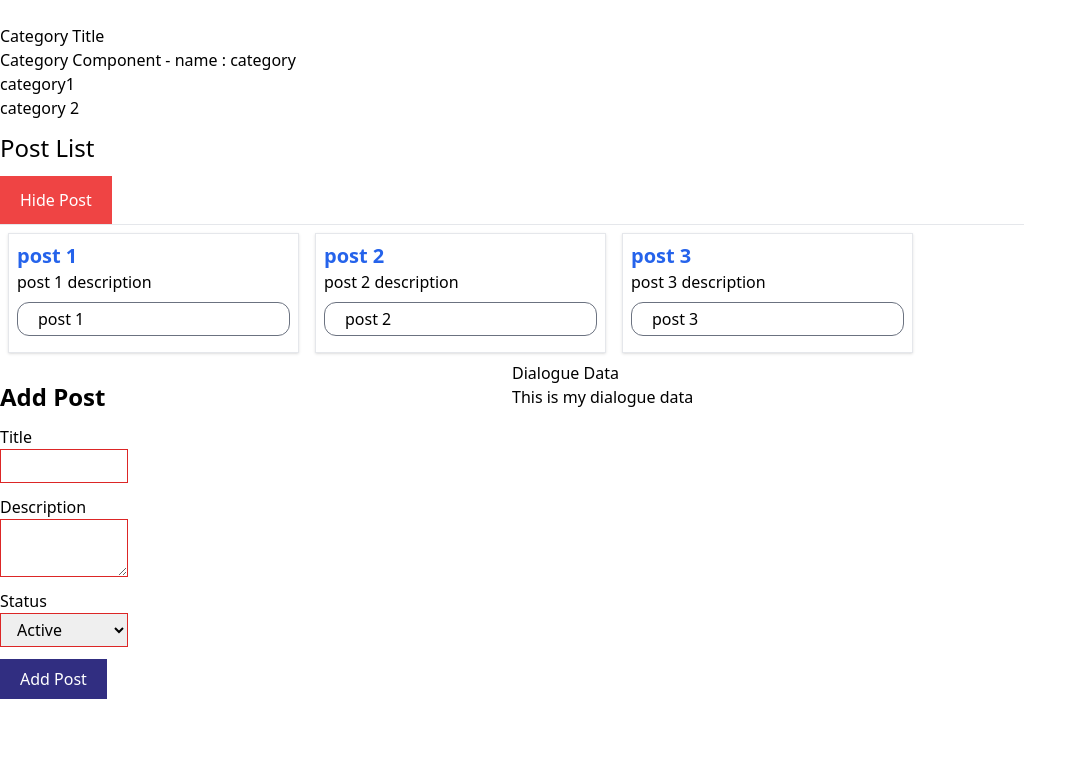
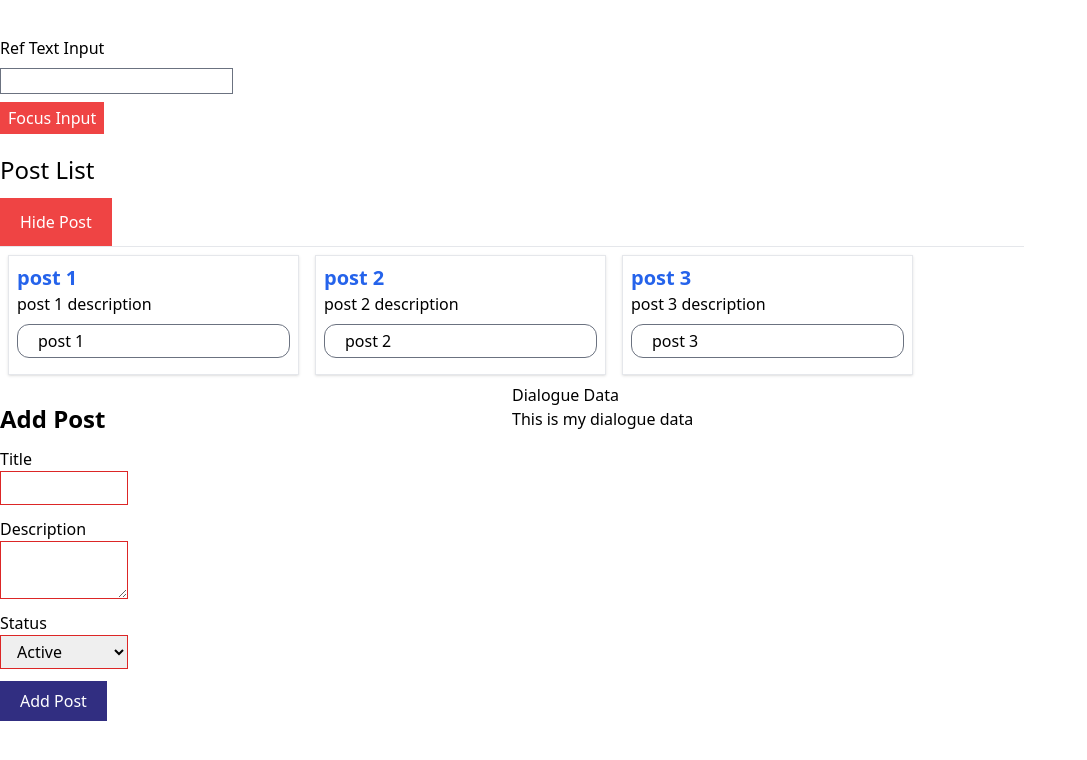
Before and after one commit to shaikh-akbar-96/React-learning-leela, a React (Create React App) app: page / in a window 1280 px wide. Shown: the top 760 px of the page, without its empty margins (0-1087 px from the left). Built offline with nearby package versions, Linux system fonts and the light colour scheme.

Commit message:
access html dom  element in react class component

```diff
--- a/src/App.js
+++ b/src/App.js
@@ -1,10 +1,9 @@
 import "./App.css";
+// import Category from "./components/category/Category";
 // import Button from "./components/button/Button";
-import Category from "./components/category/category";
-import Post from "./components/posts/post";
-
+import Post from "./components/posts/Post";
+import RefTextInput from "./components/refTextInput/refTextInput";
 // import Text from "./components/text/Text";
-
 function App() {
   return (
     <div className="container mx-auto">
@@ -15,7 +14,8 @@ function App() {
       <br />
       <div className="w-4/5">
         <div>
-          <Category name="category" />
+          {/* <Category name="category" /> */}
+          <RefTextInput />
         </div>
         <div>
           <Post />
--- a/src/components/posts/post.js
+++ b/src/components/posts/post.js
@@ -1,7 +1,7 @@
 import { Component } from "react";
 import SinglePost from "../singlePost/singlePost";
 import AddPost from "../addPost/AddPost";
-import Dialogue from "../dialogue/dialogue";
+import Dialogue from "../dialogue/Dialogue";
 
 class Post extends Component {
   constructor(props) {
--- /dev/null
+++ b/src/components/refTextInput/refTextInput.js
@@ -0,0 +1,36 @@
+import React, { Component } from "react";
+
+export default class RefTextInput extends Component {
+  constructor(props) {
+    super(props);
+    this.inputRef = React.createRef();
+  }
+
+  focusInput = () => {
+    console.log(this.inputRef.current);
+    this.inputRef.current.focus();
+    this.inputRef.current.value = "Leela Web Dev";
+  };
+  render() {
+    return (
+      <div className="my-3">
+        <div className="mb-2"> Ref Text Input</div>
+        <div className="">
+          <input
+            type="text"
+            ref={this.inputRef}
+            className="border border-gray-500"
+          />
+        </div>
+        <div>
+          <button
+            className="bg-red-500 text-white px-2 py-1 my-2"
+            onClick={this.focusInput}
+          >
+            Focus Input
+          </button>
+        </div>
+      </div>
+    );
+  }
+}
```
